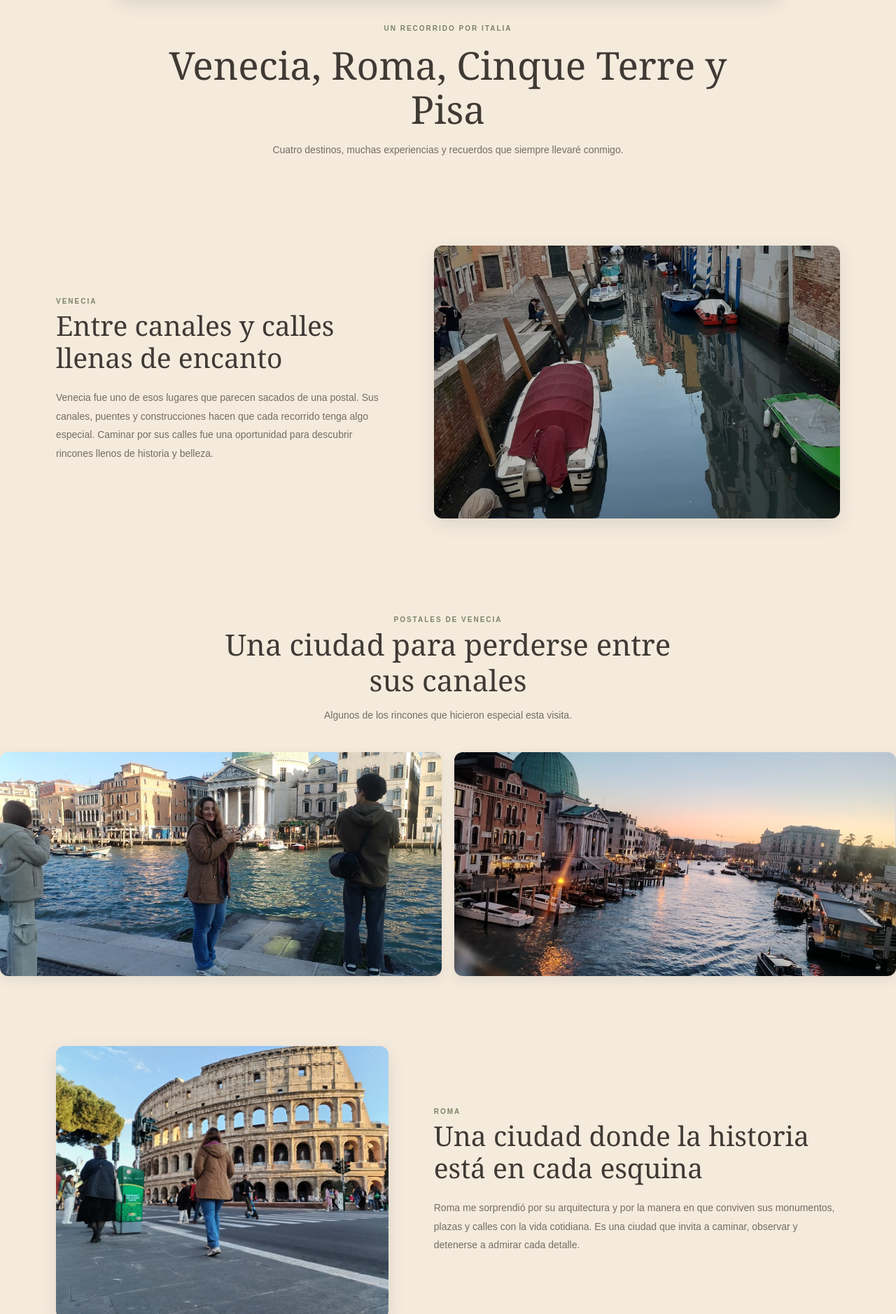
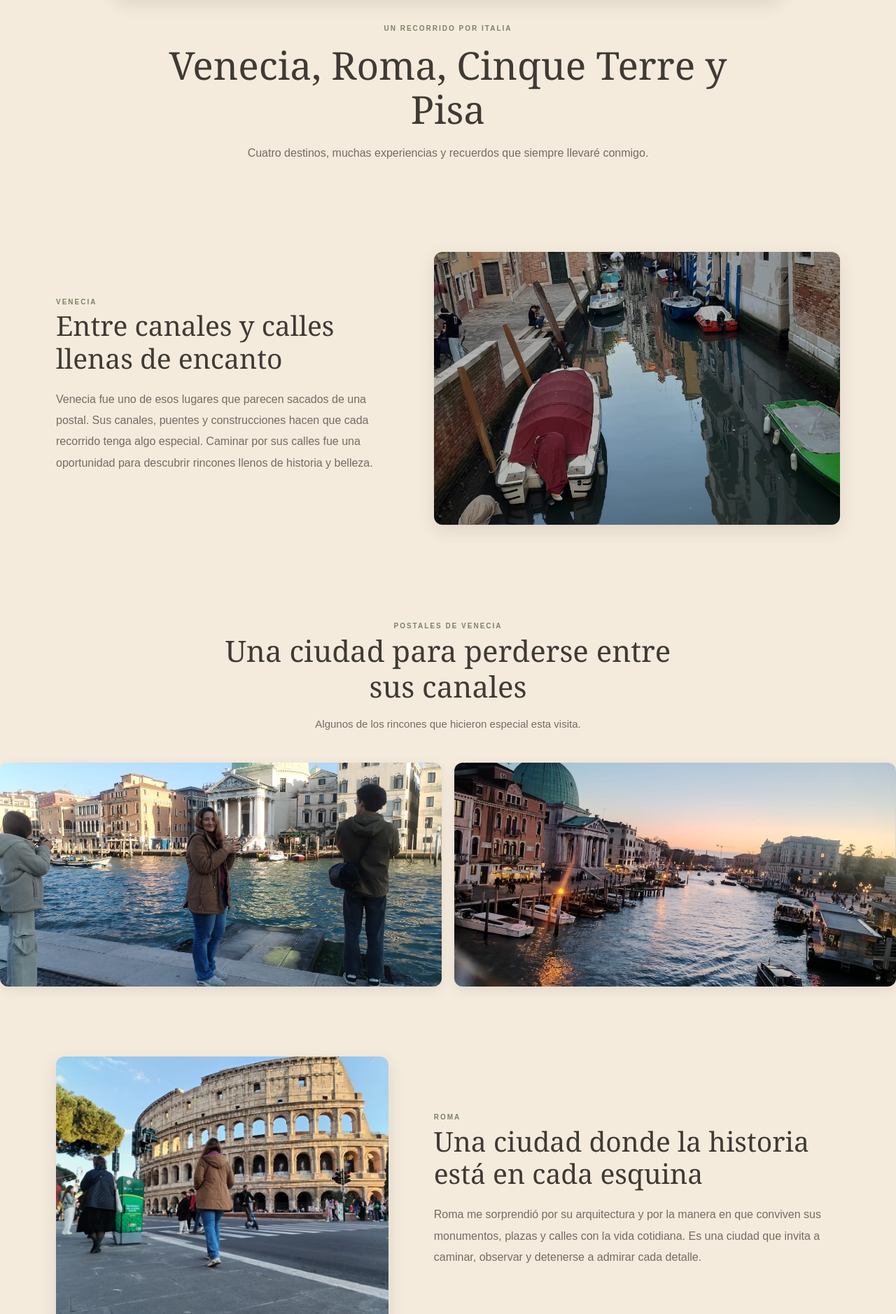
Before and after one commit to jszuluaga/mi-mundo-en-fotografias, a Jekyll site: the page built from italia.html, in a window 1280 px wide. Shown: the part 460-2338 px from the top of the page at 70% size. Built offline with Jekyll 4.4.1, drawn with Linux system fonts in a browser that asks for light colours.

Commit message:
Update style.css

```diff
--- a/assets/css/style.css
+++ b/assets/css/style.css
@@ -922,7 +922,7 @@ a {
   height: 155px;
   object-fit: contain;
   object-position: center;
-  background-color: var(--blanco);
+  background-color: var(--arenarosa);
   border-radius: 10px;
   box-shadow: 0 5px 15px rgba(64, 58, 53, 0.10);
 }
@@ -974,3 +974,18 @@ a {
     height: 125px;
   }
 }
+/* Mejorar legibilidad de los textos de Italia */
+.entrada-viaje .texto-experiencia p:not(.categoria) {
+  font-size: 16px;
+  line-height: 1.9;
+}
+
+.entrada-viaje .texto-portada p {
+  font-size: 16px;
+  line-height: 1.9;
+}
+
+.entrada-viaje .encabezado-seccion p {
+  font-size: 15px;
+  line-height: 1.8;
+}
```
